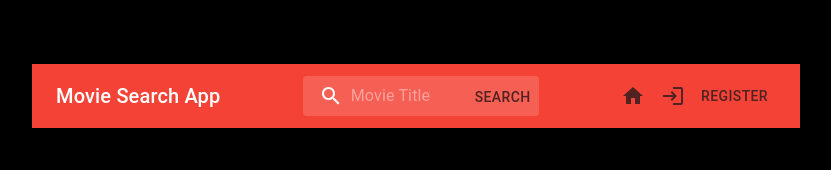
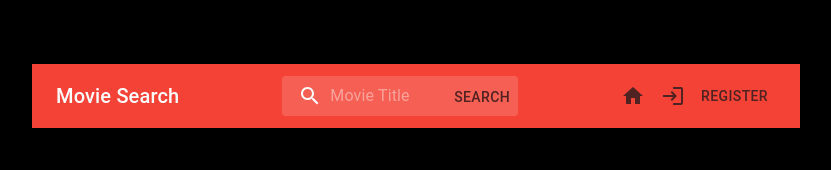
Before and after one commit to moniquemsantos/react-movie-search-app, a React (Create React App) app: page / in a window 1280 px wide. Shown: the top 170 px of the page, without its empty margins (224-1055 px from the left). Built offline with nearby package versions, Linux system fonts and the light colour scheme; no server answers.

Commit message:
FEAT: search-handle-key-down

```diff
--- a/src/Components/Header.jsx
+++ b/src/Components/Header.jsx
@@ -82,6 +82,12 @@ function Header() {
     searchMovies(searchInput.current.value);
   };
 
+  const handleKeyDown = (e) => {
+    if (e.key === "Enter") {
+      searchMovies(searchInput.current.value);
+    }
+  };
+
   const navigate = useNavigate();
 
   const handleLogin = () => {
@@ -98,7 +104,7 @@ function Header() {
             component="div"
             sx={{ flexGrow: 1, display: { xs: "none", sm: "block" } }}
           >
-            Movie Search App
+            Movie Search
           </Typography>
           <Search>
             <SearchIconWrapper>
@@ -111,6 +117,7 @@ function Header() {
               name="query"
               type="text"
               inputRef={searchInput}
+              onKeyDown={handleKeyDown}
             />
             <ColorButton
               color="secondary"
```
